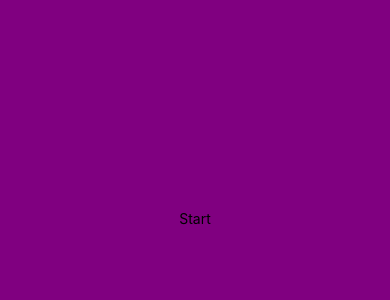
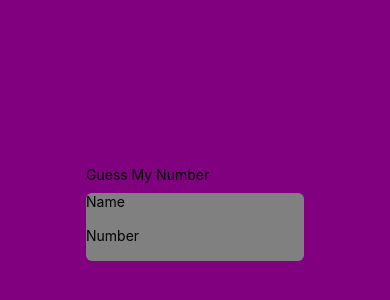
Before and after one commit to JinjingZhang1208/cs5520-assignment1, a React Native app: screen / in a window 390 px wide. Shown: the part 204-504 px from the top of the page. Built offline with nearby package versions, Linux system fonts and the light colour scheme.

Commit message:
update Start Screen

```diff
--- a/components/Card.js
+++ b/components/Card.js
@@ -13,5 +13,7 @@ const styles = StyleSheet.create({
     card: {
       borderRadius: 6,
       backgroundColor: 'grey',
+      paading: 15,
+      marginVertical: 10,
     }
 })
--- a/screens/Start.js
+++ b/screens/Start.js
@@ -1,10 +1,41 @@
-import { StyleSheet, Text, View } from 'react-native'
-import React from 'react'
+import { StyleSheet, Text, View, TextInput} from 'react-native'
+import React, {useState} from 'react'
+import Button from '../components/Button'
+import Card from '../components/Card'
 
 export default function Start() {
+  const [name, setName] = useState('')
+  const [number, setNumber] = useState('')
+  const [checkboxChecked, setCheckboxChecked] = useState(false)
+
+  const nameHandler = (inputName) => {
+    if (inputName.length > 1 && /^[a-zA-Z]+$/.test(inputName)) {
+      setName(inputName)
+    }
+  }
+
+  const numberHandler = (inputNumber) => {
+    const number = parseInt(inputNumber)
+    if (number !== NaN && number >= 1020 && number <=1029) {
+      setNumber(number.toString())
+    }
+  }
+
   return (
     <View>
-      <Text>Start</Text>
+      <Text>Guess My Number</Text>
+      <Card>
+        <Text>Name</Text>
+        <TextInput
+          onChangeText={nameHandler}
+
+        ></TextInput>
+        <Text>Number</Text>
+        <TextInput
+          onChangeText={numberHandler}
+
+        ></TextInput>
+      </Card>
     </View>
   )
 }
```
Also changed, not shown: components/CheckBox.js (added, +18 -0 lines), components/TextInput.js (added, +28 -0 lines).
